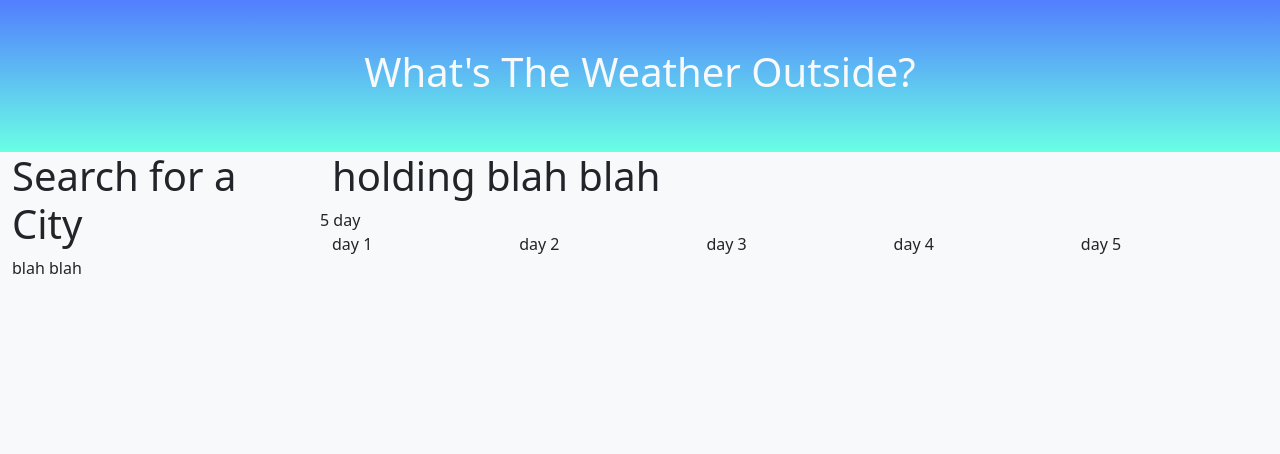
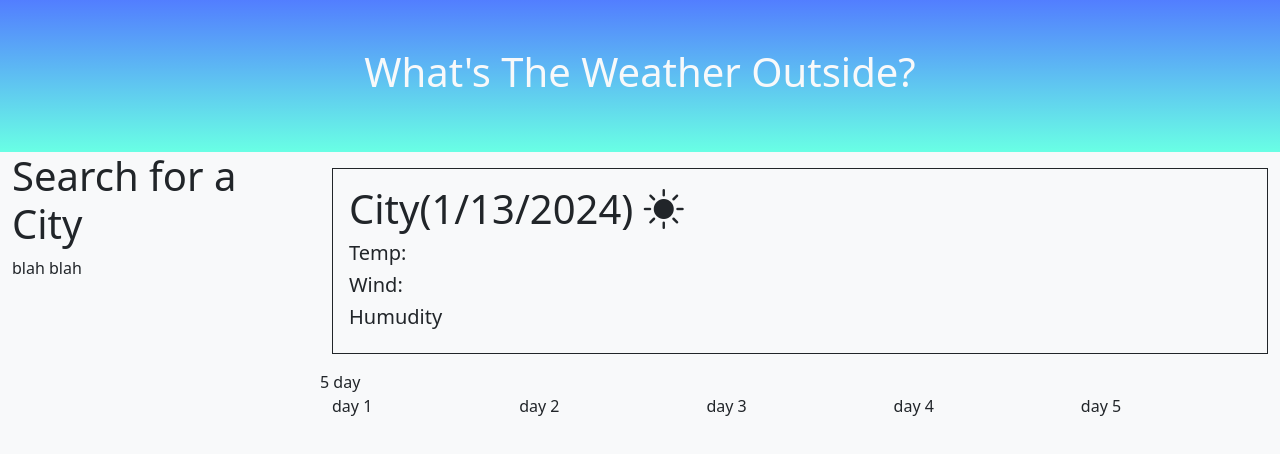
Before and after one commit to S-Bolt/Weather-Forecast, a plain HTML site: page index.html in a window 1280 px wide. Drawn offline with nearby package versions, Linux system fonts and the light colour scheme.

Commit message:
adding City day framework

```diff
--- a/index.html
+++ b/index.html
@@ -7,6 +7,7 @@
     <link href="https://cdn.jsdelivr.net/npm/bootstrap@5.3.3/dist/css/bootstrap.min.css"
         rel="stylesheet" integrity="sha384-QWTKZyjpPEjISv5WaRU9OFeRpok6YctnYmDr5pNlyT2bRjXh0JMhjY6hW+ALEwIH"
         crossorigin="anonymous">
+        <link rel="stylesheet" href="https://cdn.jsdelivr.net/npm/bootstrap-icons@1.11.3/font/bootstrap-icons.min.css">
         <link rel="stylesheet" href="./assets/css/style.css">
     <title>Weather forecast</title>
 </head>
@@ -25,7 +26,16 @@
             </div>
             <!--single day content-->
             <div class="col-12 col-md-8 col-lg-9 ">
-                   <h1>holding blah blah </h1>
+                <!--I'm thinking this will be appended for each city-->
+                  <div class="border border-dark p-3 my-3">
+                     <h1>City<span>(1/13/2024)
+                                <i class="bi bi-brightness-high-fill"></i>
+                            </span>
+                        </h1>
+                        <h5>Temp:</h2>
+                        <h5>Wind:</h2>
+                        <h5>Humudity</h2>
+                    </div>
                 <div class="row">5 day</div>
                     <div class="d-flex">
                     <div id="day-1" class="flex-grow-1"> day 1</div>
```
